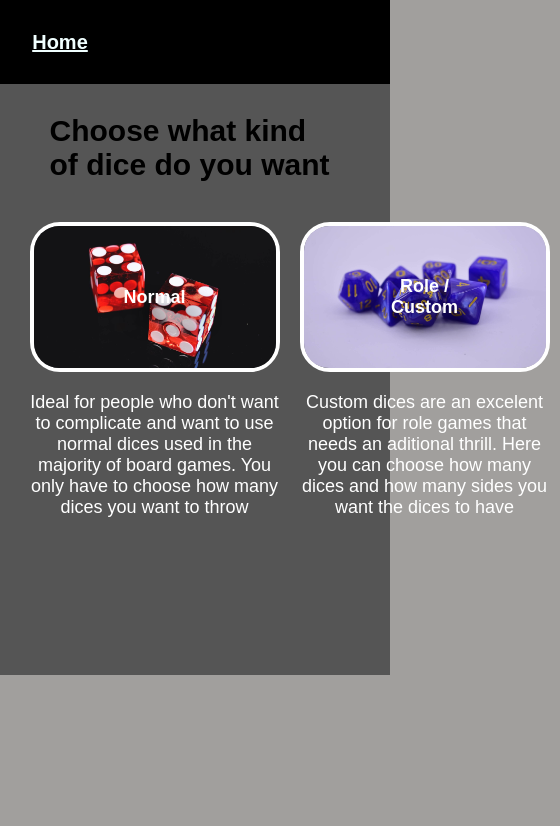
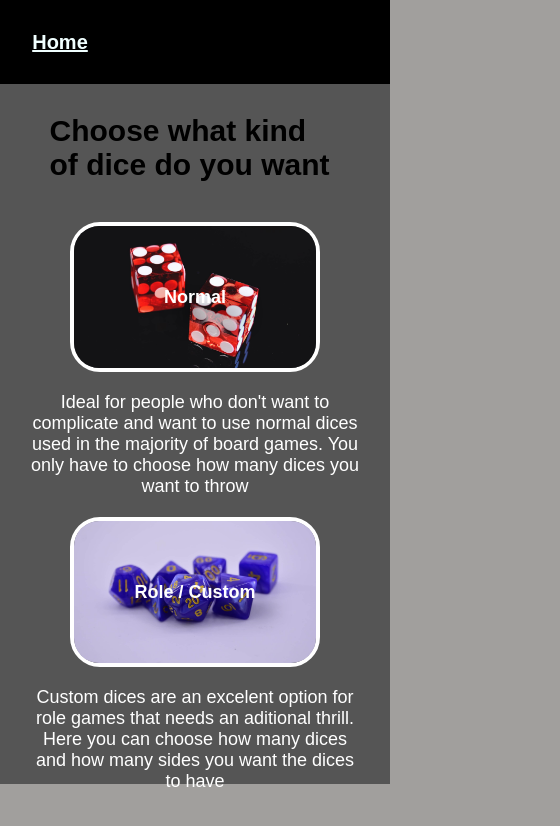
Before and after one commit to Kalixer/Dice-roller, a React app: page / in a window 390 px wide. Shown: the top 826 px of the page, 560 px wide, since content can reach past the window. Built offline with nearby package versions, Linux system fonts and the light colour scheme.

Commit message:
[Change] overflow-x: hidden is now on global.css instead of Header.scss. And I also made larger the section for responsive adaptation

```diff
--- a/styles/DiceType.scss
+++ b/styles/DiceType.scss
@@ -84,8 +84,13 @@ h1 {
     color: white;
 }
 
-@media (max-width: 600px) {
-    .Choose-dice{
+@media (max-width: 690px) {
+    .DiceType{
+        height: 70rem;
+    }
+    .choose-dice{
+        height: 60rem;
         flex-direction: column;
+        justify-content: space-around;
     }
 }
--- a/styles/Header.scss
+++ b/styles/Header.scss
@@ -6,8 +6,6 @@
     display: flex;
     justify-content: start;
     align-items: center;
-
-    overflow-x: hidden;
 }
 
 .button-home {
--- a/styles/global.css
+++ b/styles/global.css
@@ -5,6 +5,7 @@
 }
 html{
     font-size: 62.5%;
+    overflow-x: hidden;
 }
 body{
     font-family: Arial, Helvetica, sans-serif;
```
